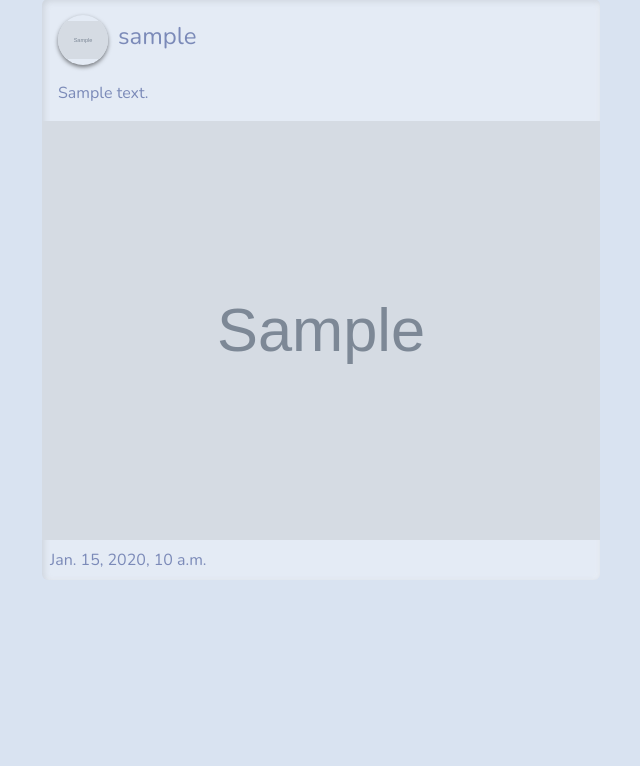
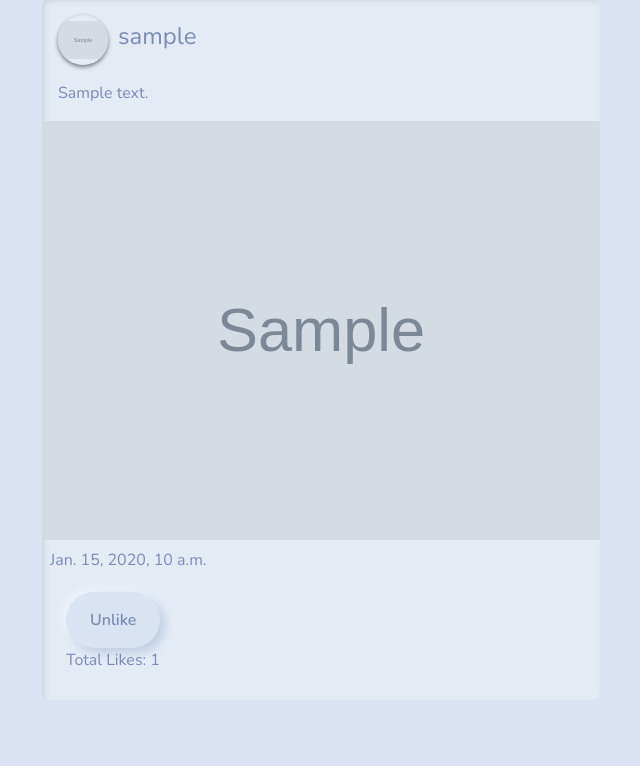
Before and after one commit to chhay-sophal/social-app, a Django app: page / in a window 1280 px wide. Shown: the part 193-959 px from the top of the page, without its empty margins (319-959 px from the left). Before the commit the page ends 768 px from the top, so only its background shows below. Run offline with Django 4.2, Linux system fonts and the light colour scheme; a user stored in the database is signed in; tables that the repository leaves empty hold one stand-in row (values such as "Sample post"); grey boxes marked "Sample" are stand-in pictures; some libraries are stand-ins or nearby versions.

Commit message:
implement post like feature

```diff
--- a/social_app/apps/posts/models.py
+++ b/social_app/apps/posts/models.py
@@ -1,5 +1,7 @@
 from django.db import models
 from django.contrib.auth.models import User
+from django.utils import timezone
+
 
 class Post(models.Model):
     author = models.ForeignKey(User, on_delete=models.CASCADE, related_name='posts')
@@ -7,6 +9,16 @@ class Post(models.Model):
     image = models.ImageField(upload_to='post_images/', blank=True, null=True)
     created_at = models.DateTimeField(auto_now_add=True)
     updated_at = models.DateTimeField(auto_now=True)
+    likes = models.ManyToManyField(User, related_name='liked_posts', through='Like')
 
     def __str__(self):
         return f"Post #{self.id} by {self.author.username}"
+
+
+class Like(models.Model):
+    user = models.ForeignKey(User, on_delete=models.CASCADE)
+    post = models.ForeignKey(Post, on_delete=models.CASCADE)
+    created_at = models.DateTimeField(default=timezone.now)
+
+    def __str__(self):
+        return f"{self.user.username} likes {self.post}"
--- a/social_app/apps/posts/urls.py
+++ b/social_app/apps/posts/urls.py
@@ -6,4 +6,5 @@ app_name = 'posts'
 urlpatterns = [
     path('', PostListView.as_view(), name='home'),
     path('post_create/', PostCreateView.as_view(), name='post_create'),
+    path('post/<int:pk>/like/', PostLikeView.as_view(), name='post_like'),
 ]
--- a/social_app/apps/posts/views.py
+++ b/social_app/apps/posts/views.py
@@ -1,10 +1,10 @@
-from django.shortcuts import render
+from django.shortcuts import get_object_or_404, redirect, render
 from django.urls import reverse
 from django.views import View
 from django.views.generic import ListView, CreateView
 from django.contrib.auth.mixins import LoginRequiredMixin
 from django.db.models import Q
-from .models import Post
+from .models import Post, Like
 from apps.user_authentication.models import Profile
 from apps.follows.models import Follow
 from .forms import *
@@ -40,3 +40,19 @@ class PostCreateView(LoginRequiredMixin, CreateView):
 
     def get_success_url(self):
         return reverse('posts:home')
+
+class PostLikeView(View):
+    def post(self, request, pk):
+        post = get_object_or_404(Post, pk=pk)
+        user = request.user
+
+        if user in post.likes.all():
+            # User has already liked the post, handle unlike action
+            like = Like.objects.get(user=user, post=post)
+            like.delete()
+        else:
+            # User has not liked the post, handle like action
+            like = Like(user=user, post=post)
+            like.save()
+
+        return redirect('posts:home')
--- a/social_app/templates/posts/post_list.html
+++ b/social_app/templates/posts/post_list.html
@@ -47,6 +47,19 @@
                 {% endif %}
                 <p class="m-2">{{ post.created_at }}</p>
             </div>
+            <div class="card-footer">
+                <form action="{% url 'posts:post_like' post.id %}" method="post">
+                    {% csrf_token %}
+                    <button type="submit" class="btn btn-primary">
+                        {% if request.user in post.likes.all %}
+                            Unlike
+                        {% else %}
+                            Like
+                        {% endif %}
+                    </button>
+                </form>
+                <p>Total Likes: {{ post.likes.count }}</p>
+            </div>
         </div>
         {% empty %}
         <p>No posts found.</p>
```
